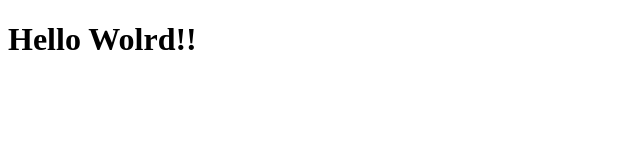
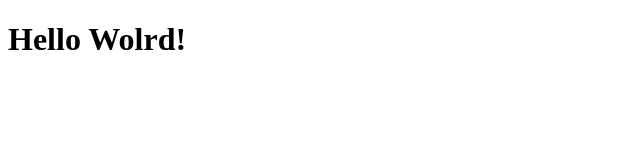
Before and after one commit to Gomotso12/Smile, a plain HTML site: page smile.html in a window 1280 px wide. Shown: the full height of the page, 0-640 px from the left. Drawn offline with Linux system fonts and the light colour scheme.

Commit message:
Remove Panctuation

```diff
--- a/smile.html
+++ b/smile.html
@@ -6,6 +6,6 @@
     <title>Smile</title>
   </head>
   <body>
-    <h1>Hello Wolrd!!</h1>
+    <h1>Hello Wolrd!</h1>
   </body>
 </html>
```
